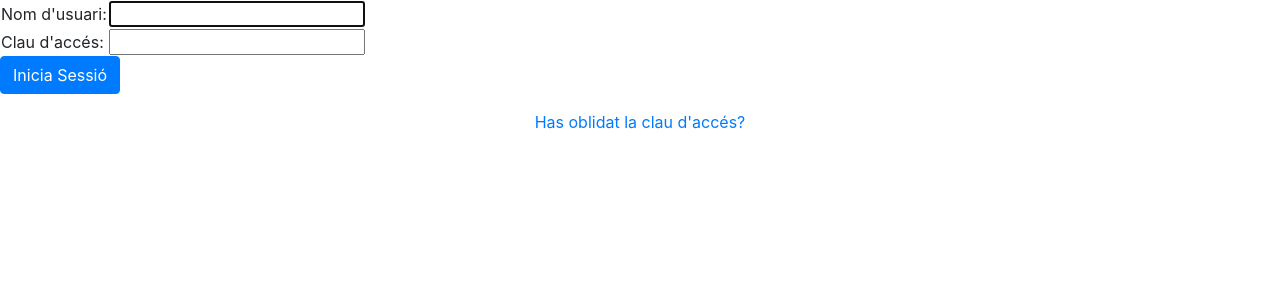
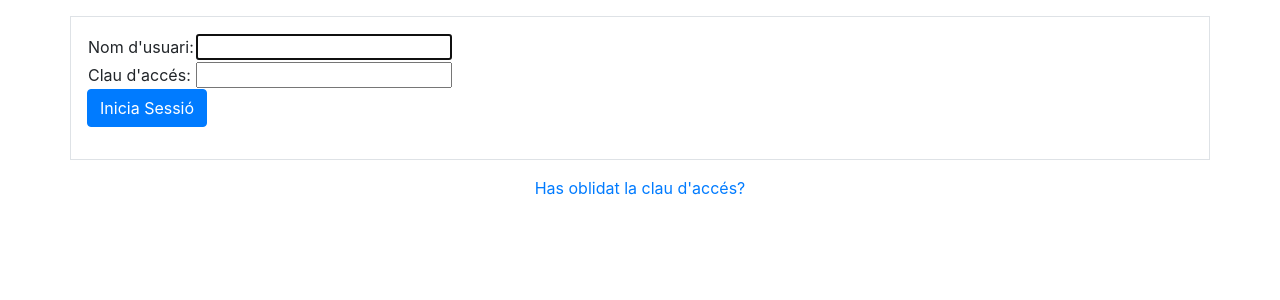
Before and after one commit to guillezcurra/xat-cb, a Django app: page /accounts/login/ in a window 1280 px wide. Shown: the top 300 px of the page. Run offline with Django 3.2, Linux system fonts and the light colour scheme; some libraries are stand-ins or nearby versions.

Commit message:
Canvis a bootstrap

```diff
--- a/chat/templates/registration/login.html
+++ b/chat/templates/registration/login.html
@@ -22,6 +22,7 @@
   <script src="https://stackpath.bootstrapcdn.com/bootstrap/4.1.3/js/bootstrap.min.js"
       integrity="sha384-ChfqqxuZUCnJSK3+MXmPNIyE6ZbWh2IMqE241rYiqJxyMiZ6OW/JmZQ5stwEULTy"
       crossorigin="anonymous"></script>
+  <div class="container p-3 my-3 border">
     <form method="post" action="{% url 'login' %}">
       {% csrf_token %}
       <table>
@@ -37,7 +38,7 @@
       <input class="btn btn-primary" type="submit" value="Inicia Sessió" />
       <input type="hidden" name="next" value="{{next}}" />
     </form>
-
+  </div>
   {# Assumes you setup the password_reset view in your URLconf #}
   <p><a href="{% url 'password_reset' %}">Has oblidat la clau d'accés?</a></p>
 
```
Lines whose indentation alone changed are shown as unchanged.
